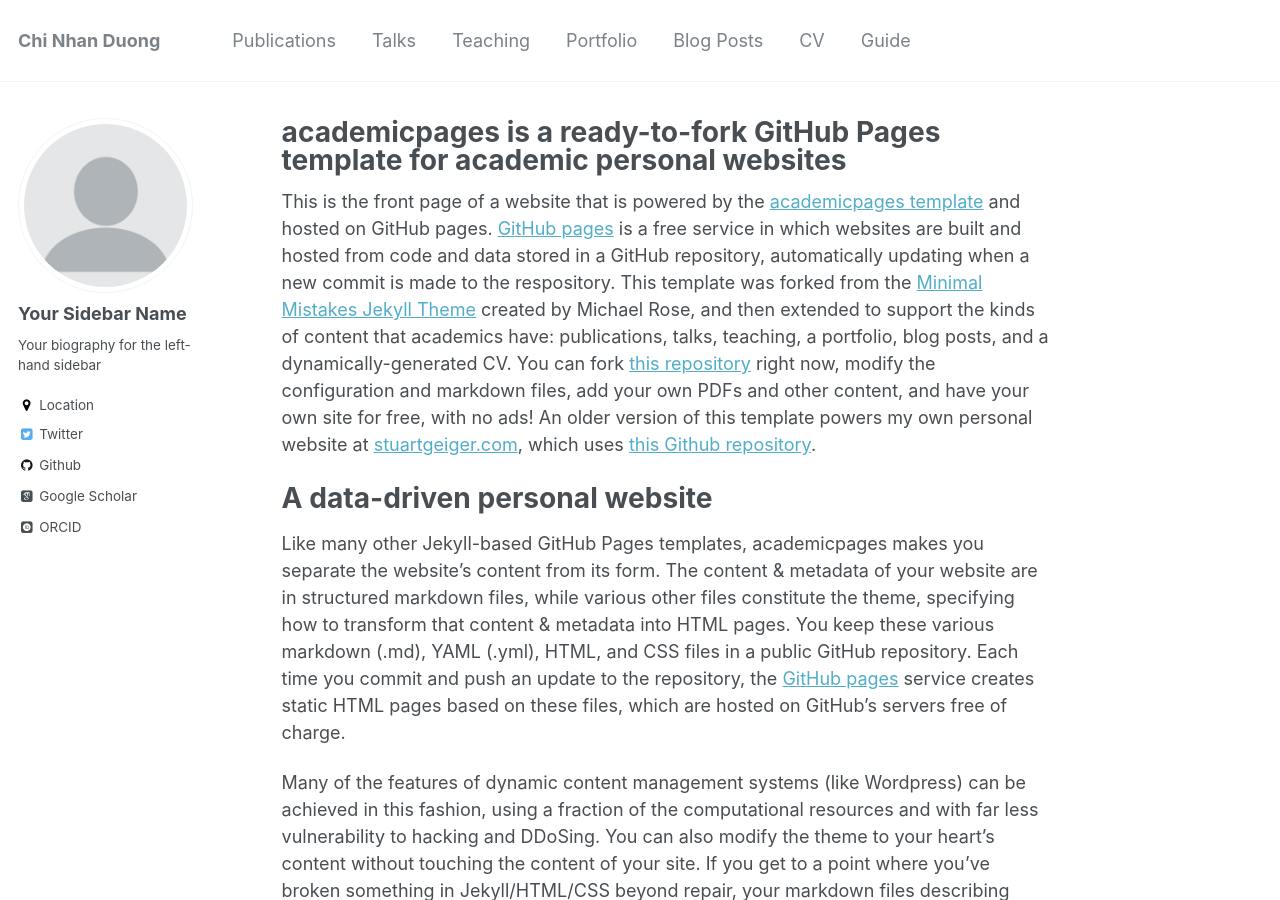
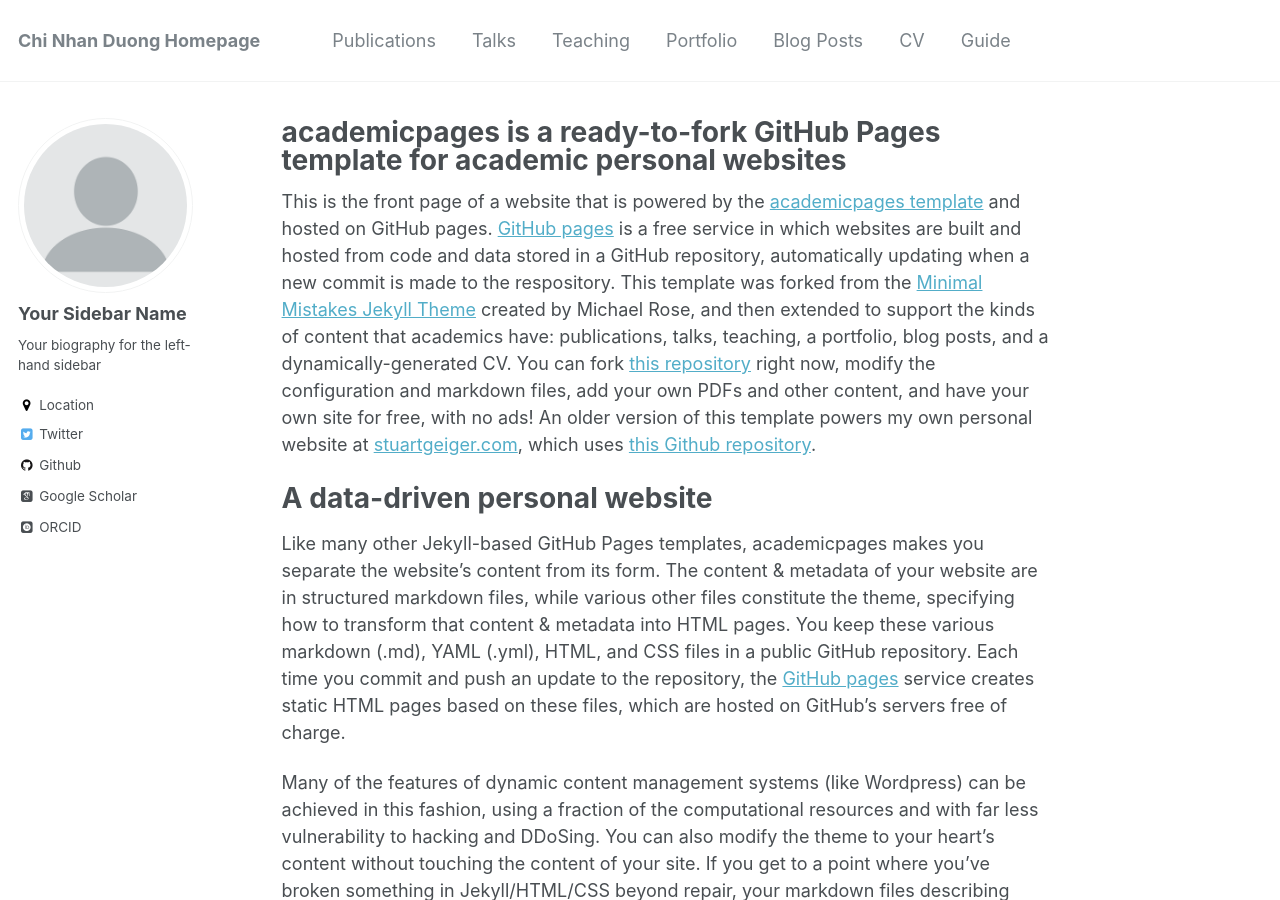
Before and after one commit to dcnhan/dcnhan.github.io, a Jekyll site: the page built from _pages/about.md, in a window 1280 px wide and 900 px high. Built offline with Jekyll 4.4.1, drawn with Linux system fonts in a browser that asks for light colours; some web fonts are replaced.

Commit message:
second commit

```diff
--- a/_config.yml
+++ b/_config.yml
@@ -7,7 +7,7 @@
 
 # Site Settings
 locale                   : "en-US"
-title                    : "Chi Nhan Duong"
+title                    : "Chi Nhan Duong Homepage"
 title_separator          : "-"
 name                     : &name "Chi Nhan Duong"
 description              : &description "personal description"
```
